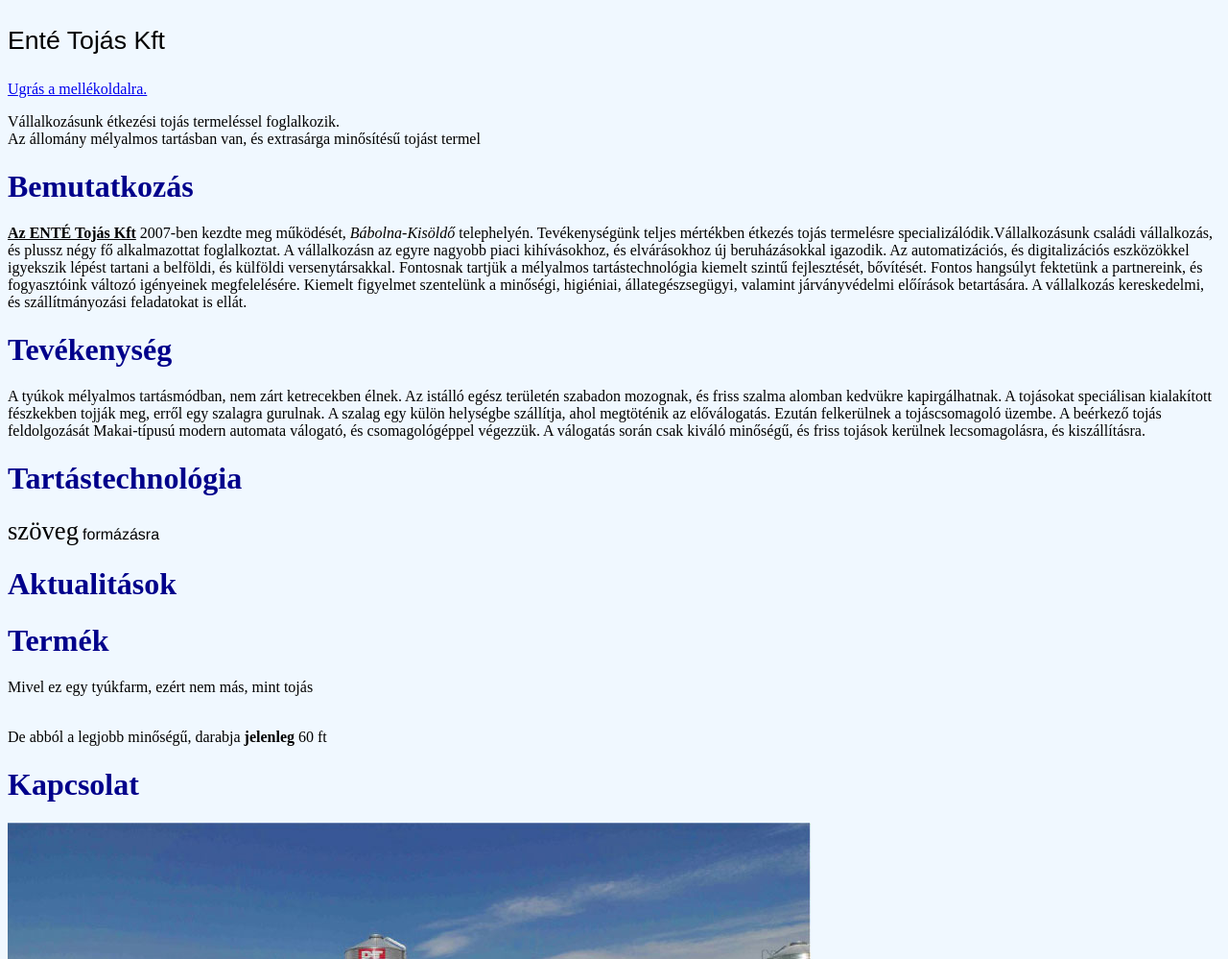
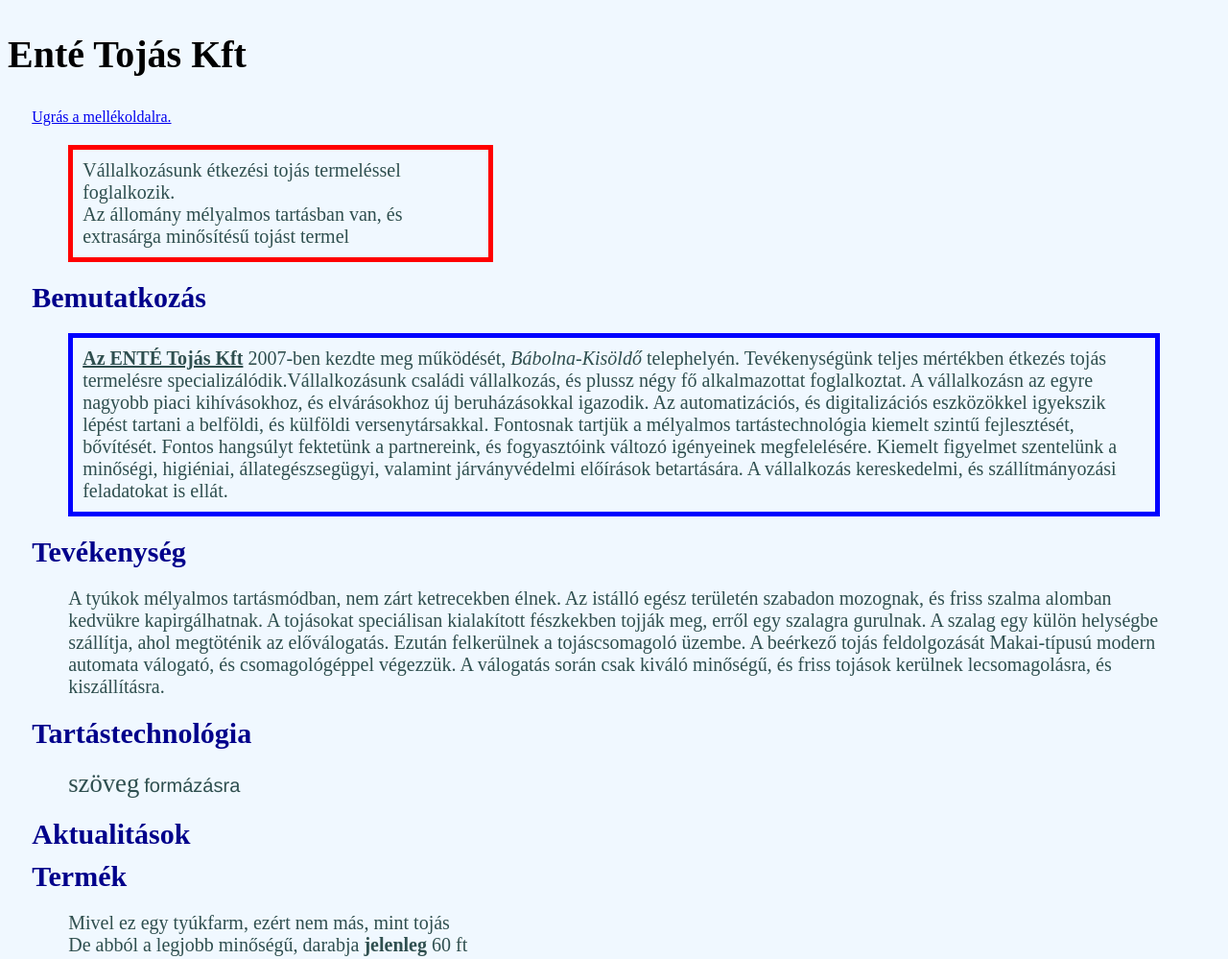
Before and after one commit to PopDavid/popdavid.github.io, a plain HTML site: page index.html in a window 1280 px wide. Shown: the top 999 px of the page at 96% size. Drawn offline with Linux system fonts and the light colour scheme.

Commit message:
h1 és p módosítások

```diff
--- a/index.html
+++ b/index.html
@@ -5,24 +5,38 @@
     <meta http-equiv="X-UA-Compatible" content="IE=edge">
     <meta name="viewport" content="width=device-width, initial-scale=1.0">
     <title>Féléves project</title>
+    <style>
+        h1{
+        font-size: 30px;
+        margin: 10px 2%;
+        color:darkblue}
+        p{
+        font-size: 20px;
+        margin: 20px 5%;
+        color:darkslategrey}
+        .kekkeret1{border: 5px solid blue; padding: 10px;}
+        .piroskeret1{border: 5px solid red; padding: 10px;}
+        .belsobehuzas1{padding: 10px;}
+    </style>
 </head>
-<body style="background-color:aliceblue">
-    <p style="font-size: 20pt"> <span style="font-family: Arial, Helvetica, sans-serif;">Enté Tojás Kft</span>   </p>
-    <a href="másikoldal.html">Ugrás a mellékoldalra.</a>
-    <p>Vállalkozásunk étkezési tojás termeléssel foglalkozik.
+
+<body style="background-color:aliceblue;">
+    <h2 style="font-size: 40px" style="font-family: Arial, Helvetica, sans-serif;"><b>Enté Tojás Kft</b>   </h2>
+    <a href="másikoldal.html" style="margin: 10px 2%;">Ugrás a mellékoldalra.</a>
+    <p class="piroskeret1 belsobehuzas1" style="margin-right: 60%;">Vállalkozásunk étkezési tojás termeléssel foglalkozik.
         <br>  Az állomány mélyalmos tartásban van, és extrasárga minősítésű tojást termel</p>
-    <h1 style="color:darkblue;">Bemutatkozás</h1>
-    <p> <b> <u>Az ENTÉ Tojás Kft</u> </b> 2007-ben kezdte meg működését, <i>Bábolna-Kisöldő</i> telephelyén. Tevékenységünk teljes mértékben étkezés tojás termelésre specializálódik.Vállalkozásunk családi vállalkozás, és plussz négy fő alkalmazottat foglalkoztat. A vállalkozásn az egyre nagyobb piaci kihívásokhoz, és elvárásokhoz új beruházásokkal igazodik. Az automatizációs, és digitalizációs eszközökkel igyekszik lépést tartani a belföldi, és külföldi versenytársakkal. Fontosnak tartjük a mélyalmos tartástechnológia kiemelt szintű fejlesztését, bővítését. Fontos hangsúlyt fektetünk a partnereink, és fogyasztóink változó igényeinek megfelelésére. Kiemelt figyelmet szentelünk a minőségi, higiéniai, állategészsegügyi, valamint járványvédelmi előírások betartására. A vállalkozás kereskedelmi, és szállítmányozási feladatokat is ellát. </p>
-    <h1 style="color:darkblue;">Tevékenység</h1>
+    <h1>Bemutatkozás</h1>
+    <p class="kekkeret1"> <b> <u>Az ENTÉ Tojás Kft</u> </b> 2007-ben kezdte meg működését, <i>Bábolna-Kisöldő</i> telephelyén. Tevékenységünk teljes mértékben étkezés tojás termelésre specializálódik.Vállalkozásunk családi vállalkozás, és plussz négy fő alkalmazottat foglalkoztat. A vállalkozásn az egyre nagyobb piaci kihívásokhoz, és elvárásokhoz új beruházásokkal igazodik. Az automatizációs, és digitalizációs eszközökkel igyekszik lépést tartani a belföldi, és külföldi versenytársakkal. Fontosnak tartjük a mélyalmos tartástechnológia kiemelt szintű fejlesztését, bővítését. Fontos hangsúlyt fektetünk a partnereink, és fogyasztóink változó igényeinek megfelelésére. Kiemelt figyelmet szentelünk a minőségi, higiéniai, állategészsegügyi, valamint járványvédelmi előírások betartására. A vállalkozás kereskedelmi, és szállítmányozási feladatokat is ellát. </p>
+    <h1 >Tevékenység</h1>
     <p>A tyúkok mélyalmos tartásmódban, nem zárt ketrecekben élnek. Az istálló egész területén szabadon mozognak, és friss szalma alomban kedvükre kapirgálhatnak. A tojásokat speciálisan kialakított fészkekben tojják meg, erről egy szalagra gurulnak. A szalag egy külön helységbe szállítja, ahol megtöténik az előválogatás. Ezután felkerülnek a tojáscsomagoló üzembe. A beérkező tojás feldolgozását Makai-típusú modern automata válogató, és csomagológéppel végezzük. A válogatás során csak kiváló minőségű, és friss tojások kerülnek lecsomagolásra, és kiszállításra.  </p>
-    <h1 style="color:darkblue;">Tartástechnológia</h1>
+    <h1>Tartástechnológia</h1>
     <p><span style="font-size: 20pt;">szöveg</span> <span style="font-family:'Franklin Gothic Medium', 'Arial Narrow', Arial, sans-serif;">formázásra</span></p>
-    <h1 style="color:darkblue;">Aktualitások</h1>
-    <h1 style="color:darkblue;">Termék</h1>
-    <p>Mivel ez egy tyúkfarm, ezért nem más, mint tojás </p>
+    <h1 >Aktualitások</h1>
+    <h1 >Termék</h1>
+    <p>Mivel ez egy tyúkfarm, ezért nem más, mint tojás
         <br>
-    De abból a legjobb minőségű, darabja <span > <b>jelenleg</b></span>  60 ft
-    <h1 style="color:darkblue;">Kapcsolat</h1>
+    De abból a legjobb minőségű, darabja <span > <b>jelenleg</b></span>  60 ft </p>
+    <h1 >Kapcsolat</h1>
     <img src="telepkép.png" alt="kép a telephelyről">
 
 </body>
```
Also changed, not shown: másikoldal.html (+1 -0 lines).
